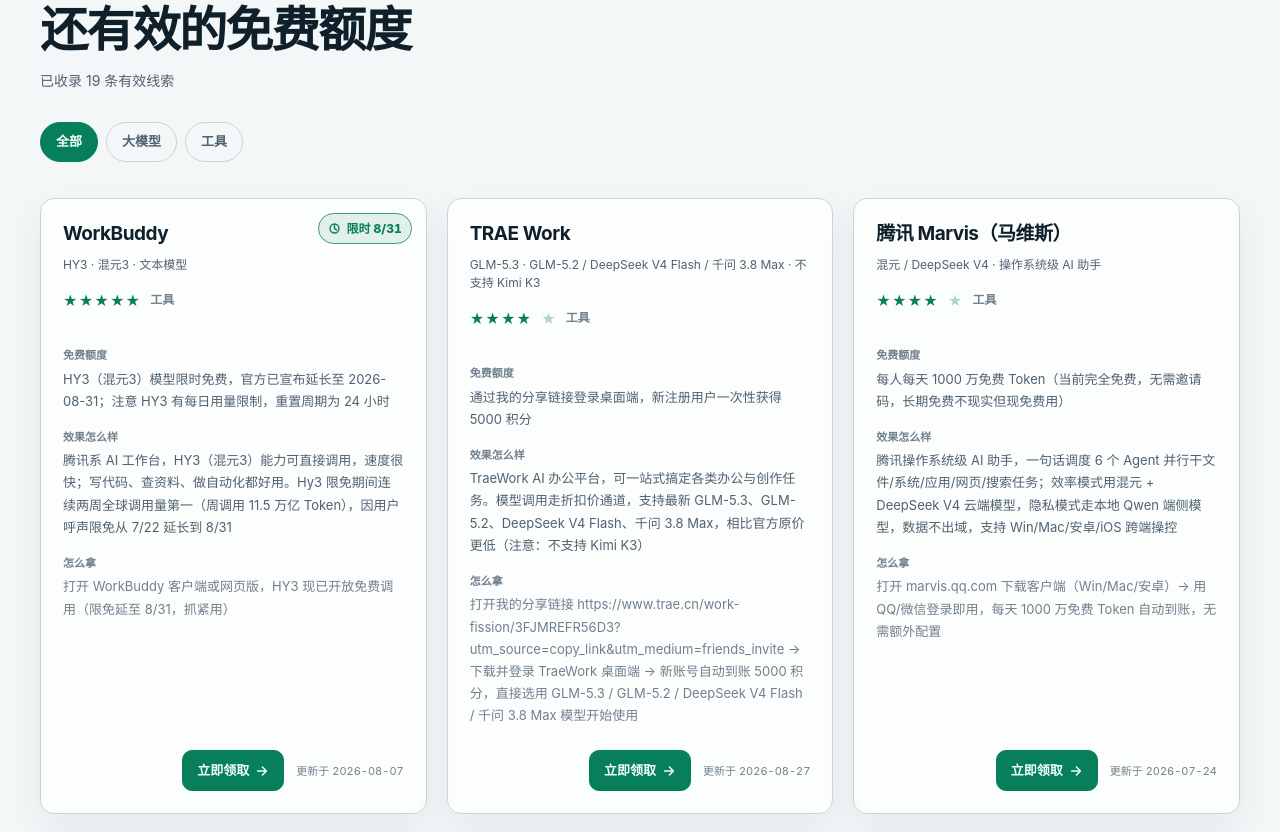
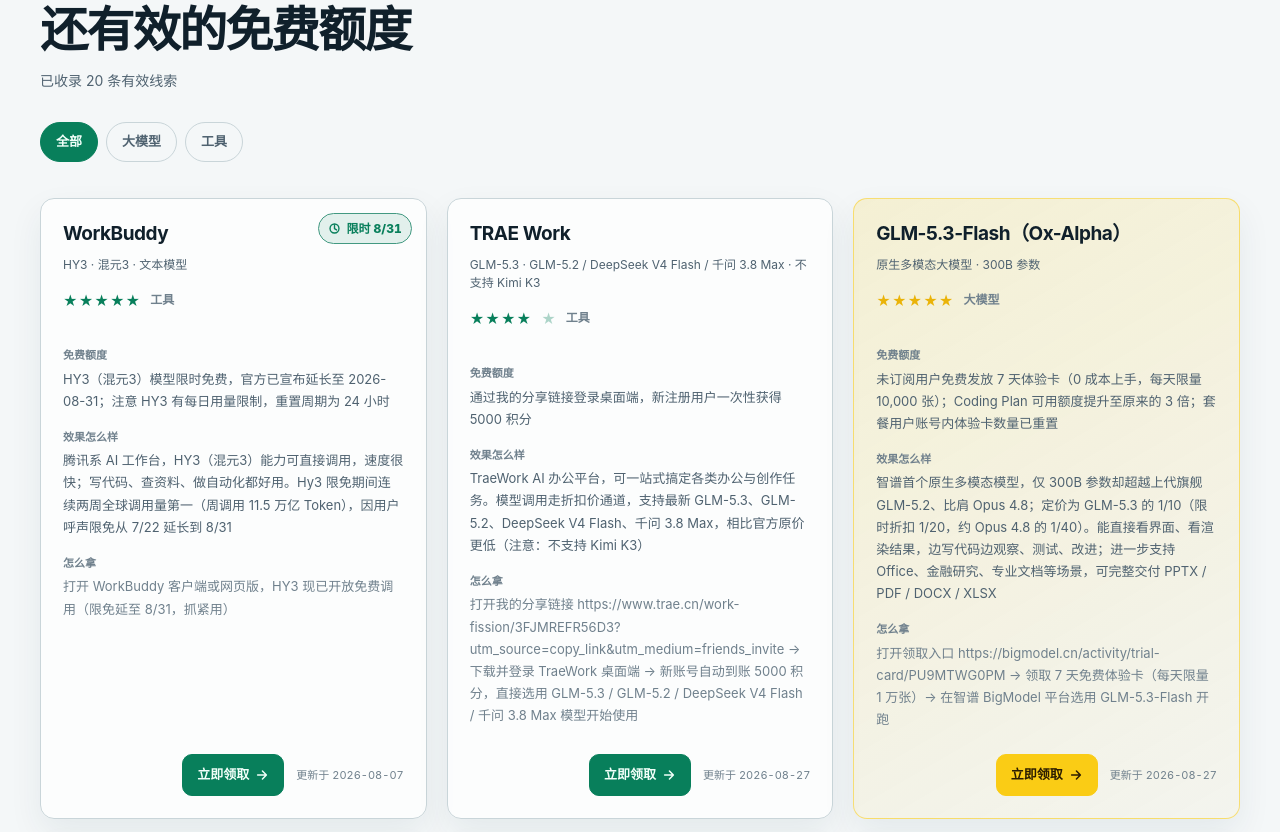
Before and after one commit to hope0719/token-fbi, a plain HTML site: page index.html in a window 1280 px wide. Shown: the part 766-1598 px from the top of the page. Drawn offline with nearby package versions, Linux system fonts and the light colour scheme.

Commit message:
feat: 新增 GLM-5.3-Flash（Ox-Alpha）卡片（第3张标黄，7天体验卡活动）

```diff
--- a/app.js
+++ b/app.js
@@ -33,6 +33,19 @@
     /* traeLinks：TRAE 分享码列表（当前单码）。多个码时每次加载随机挑一个展示，分散调用压力。
        加第二条码只要在此数组里追加一段即可（如 "XXXX"）。 */
     traeLinks: ["3FJMREFR56D3"],
+    updated: "2026-08-27"
+  },
+
+  {
+    name: "GLM-5.3-Flash（Ox-Alpha）",
+    type: "大模型",
+    modality: "原生多模态大模型 · 300B 参数",
+    rating: 5,
+    quota: "未订阅用户免费发放 7 天体验卡（0 成本上手，每天限量 10,000 张）；Coding Plan 可用额度提升至原来的 3 倍；套餐用户账号内体验卡数量已重置",
+    effect: "智谱首个原生多模态模型，仅 300B 参数却超越上代旗舰 GLM-5.2、比肩 Opus 4.8；定价为 GLM-5.3 的 1/10（限时折扣 1/20，约 Opus 4.8 的 1/40）。能直接看界面、看渲染结果，边写代码边观察、测试、改进；进一步支持 Office、金融研究、专业文档等场景，可完整交付 PPTX / PDF / DOCX / XLSX",
+    how: "打开领取入口 https://bigmodel.cn/activity/trial-card/PU9MTWG0PM → 领取 7 天免费体验卡（每天限量 1 万张）→ 在智谱 BigModel 平台选用 GLM-5.3-Flash 开跑",
+    link: "https://bigmodel.cn/activity/trial-card/PU9MTWG0PM",
+    tone: "yellow",
     updated: "2026-08-27"
   },
 
--- a/style.css
+++ b/style.css
@@ -96,6 +96,13 @@
 .card.tone-orange .card-rating { color: #ff9f2e; }
 .card.tone-orange .card-link { border-color: #ff9f2e; background: #ff9f2e; color: #2b1602; }
 .card.tone-orange .card-link:hover { border-color: #ffb84d; background: #ffb84d; box-shadow: 0 8px 18px rgba(255, 140, 40, .28); }
+
+/* 黄色情报卡：用于重磅免费/上新情报（如 GLM-5.3-Flash 上线） */
+.card.tone-yellow { background: linear-gradient(150deg, rgba(250, 204, 21, .16), rgba(234, 179, 8, .04)); border-color: rgba(250, 204, 21, .55); }
+.card.tone-yellow:hover { border-color: rgba(250, 204, 21, .9); background: linear-gradient(150deg, rgba(250, 204, 21, .22), rgba(234, 179, 8, .06)); }
+.card.tone-yellow .card-rating { color: #eab308; }
+.card.tone-yellow .card-link { border-color: #facc15; background: #facc15; color: #2b1d01; }
+.card.tone-yellow .card-link:hover { border-color: #fde047; background: #fde047; box-shadow: 0 8px 18px rgba(250, 204, 21, .3); }
 
 /* 海报弹窗（项目卡立取领取） */
 .poster-overlay { display: none; position: fixed; inset: 0; z-index: 999; align-items: center; justify-content: center; padding: 20px; }
```
